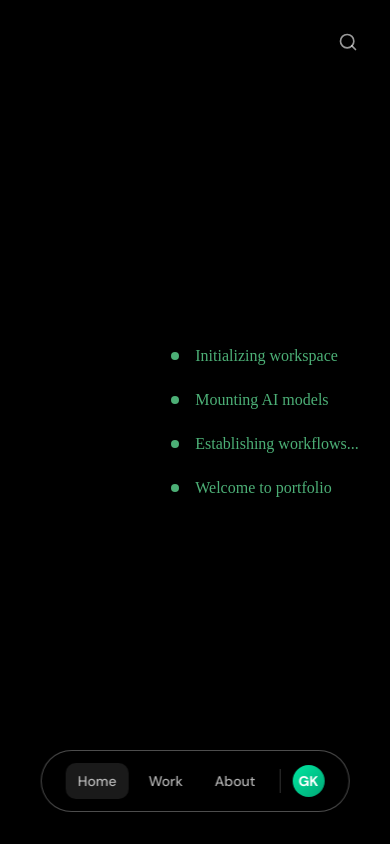
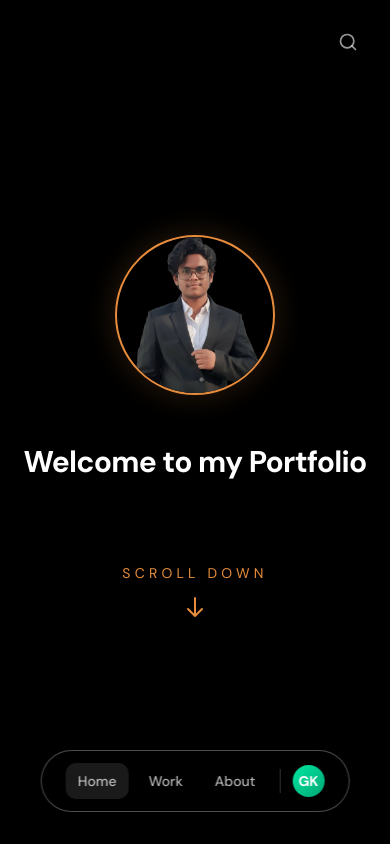
Before and after one commit to karthik-0004/karthik_gangaji, a Next.js app: page / in a window 390 px wide. Shown: the top 844 px of the page. Built offline with nearby package versions, Linux system fonts and the light colour scheme.

Commit message:
feat: add responsive Hero section with launch animation and bottom navigation dock

```diff
--- a/components/layout/BottomNav.tsx
+++ b/components/layout/BottomNav.tsx
@@ -10,6 +10,28 @@ export function BottomNav() {
 
   useEffect(() => {
     setMounted(true);
+
+    const observer = new IntersectionObserver(
+      (entries) => {
+        entries.forEach((entry) => {
+          if (entry.isIntersecting) {
+            if (['home', 'work', 'about'].includes(entry.target.id)) {
+              setActiveTab(entry.target.id);
+            }
+          }
+        });
+      },
+      {
+        rootMargin: '-30% 0px -30% 0px',
+      }
+    );
+
+    const sections = ['home', 'work', 'about'].map(id => document.getElementById(id));
+    sections.forEach(section => {
+      if (section) observer.observe(section);
+    });
+
+    return () => observer.disconnect();
   }, []);
 
   const tabs = [
--- a/components/sections/Hero.tsx
+++ b/components/sections/Hero.tsx
@@ -8,6 +8,7 @@ const highlightText = "Over the last 3 years, I've been evolving from CS student
 export function Hero() {
   const [currentStep, setCurrentStep] = useState(-1);
   const [isLaunched, setIsLaunched] = useState(false);
+  const [showProfile, setShowProfile] = useState(false);
   const containerRef = useRef<HTMLDivElement>(null);
 
   const { scrollYProgress } = useScroll({
@@ -33,6 +34,10 @@ export function Hero() {
     setTimeout(() => {
       setIsLaunched(true);
     }, timings[3] + 900);
+
+    setTimeout(() => {
+      setShowProfile(true);
+    }, timings[3] + 2000);
   }, []);
 
   const steps = [
@@ -47,6 +52,8 @@ export function Hero() {
 
       {/* Rocket Section */}
       <div className="h-screen w-full flex items-center justify-center bg-black px-4 relative overflow-hidden">
+
+        {!showProfile ? (
           <div className="flex items-center gap-10 md:gap-20 font-mono">
 
             {/* Rocket */}
@@ -110,6 +117,31 @@ export function Hero() {
               })}
             </ul>
           </div>
+        ) : (
+          <motion.div
+            initial={{ opacity: 0, scale: 0.9 }}
+            animate={{ opacity: 1, scale: 1 }}
+            transition={{ duration: 0.8, ease: "easeOut" }}
+            className="flex flex-col items-center gap-6"
+          >
+            <div className="w-40 h-40 md:w-56 md:h-56 lg:w-72 lg:h-72 rounded-full overflow-hidden border-2 border-[#e68c3c] shadow-[0_0_30px_rgba(230,140,60,0.2)]">
+              <img src="/profile_pic.png" alt="Profile" className="w-full h-full object-cover" />
+            </div>
+            <h2 className="text-3xl md:text-5xl lg:text-7xl font-bold text-white text-center tracking-tight mt-6 leading-tight">
+              Welcome to my Portfolio
+            </h2>
+            <motion.div
+              animate={{ y: [0, 10, 0] }}
+              transition={{ duration: 1.5, repeat: Infinity, ease: "easeInOut" }}
+              className="mt-12 flex flex-col items-center gap-3"
+            >
+              <span className="text-sm tracking-[0.3em] uppercase text-[#e68c3c]">Scroll Down</span>
+              <svg className="w-6 h-6 text-[#e68c3c]" fill="none" stroke="currentColor" viewBox="0 0 24 24">
+                <path strokeLinecap="round" strokeLinejoin="round" strokeWidth={2} d="M19 14l-7 7m0 0l-7-7m7 7V3" />
+              </svg>
+            </motion.div>
+          </motion.div>
+        )}
       </div>
 
       {/* Text Section */}
```
Also changed, not shown: public/profile_pic.png (added). Lines whose indentation alone changed are shown as unchanged.
